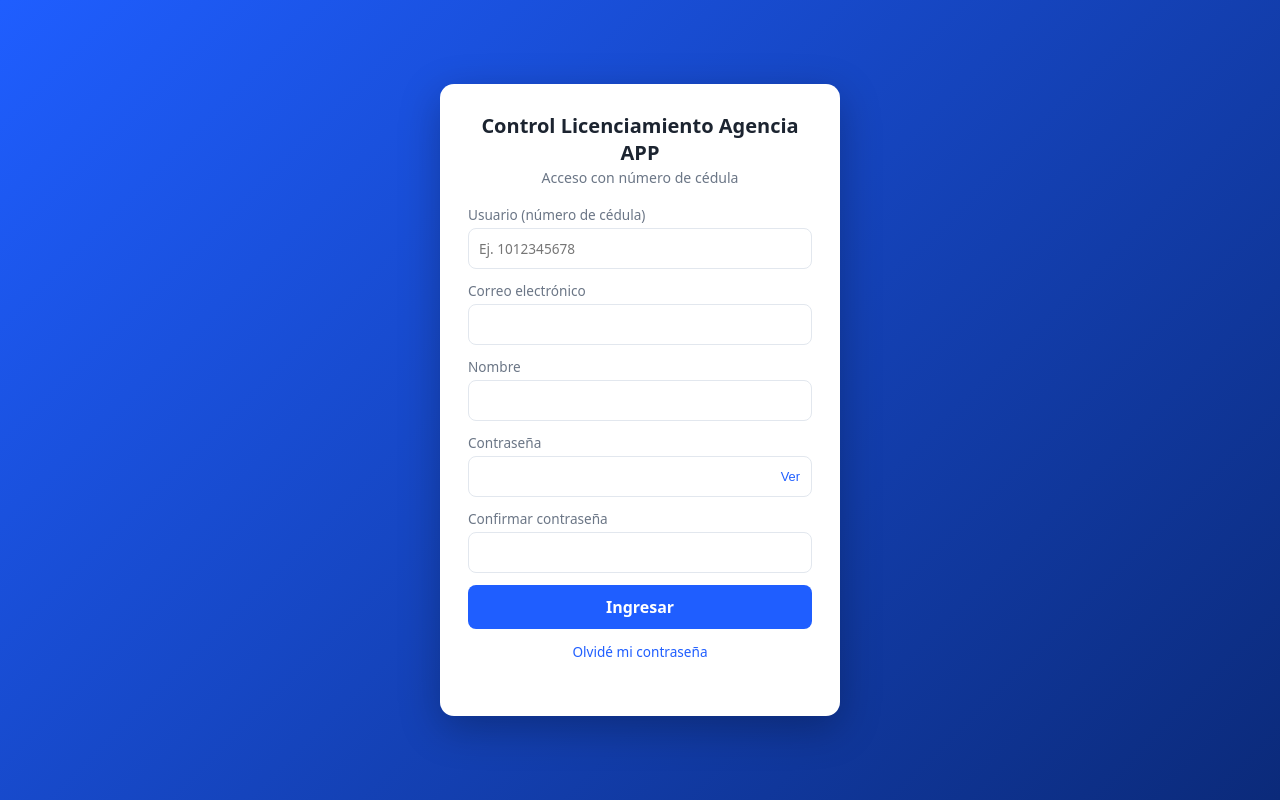
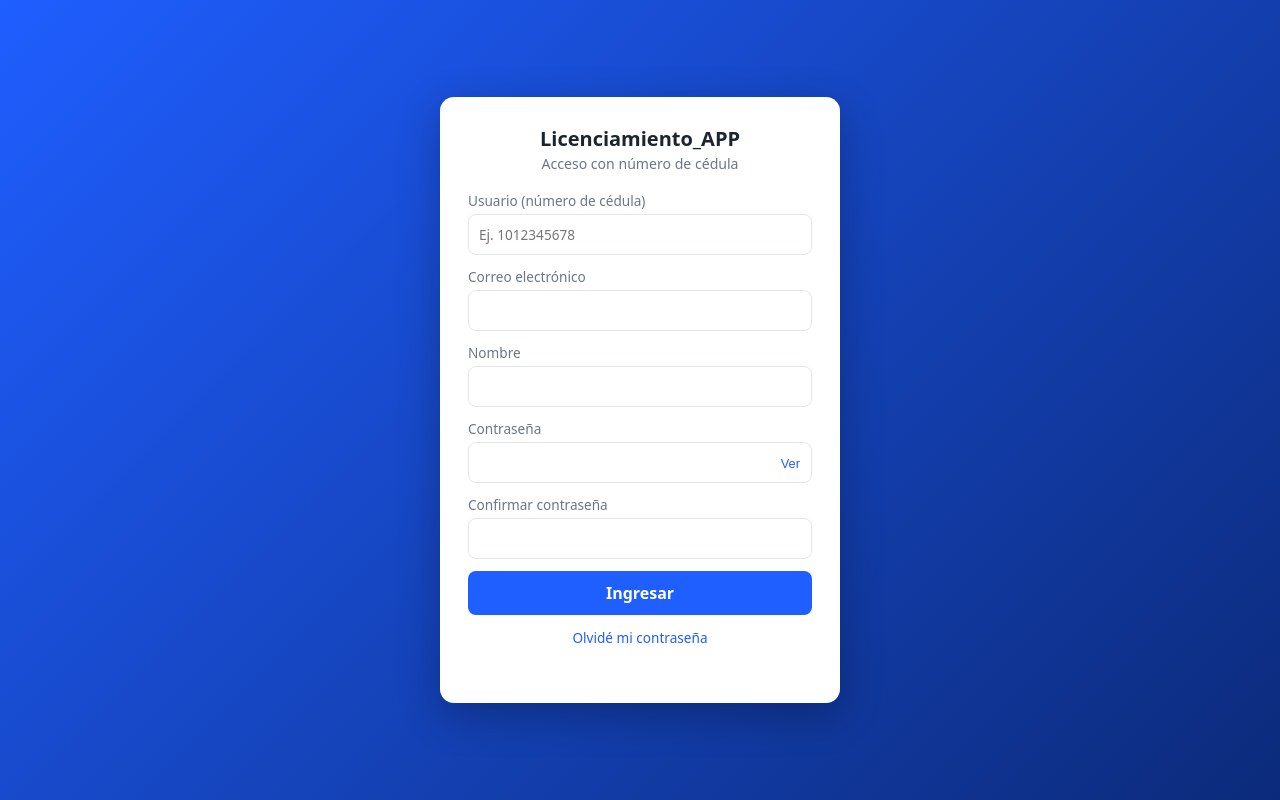
Before and after one commit to ricaji/control-licenciamiento-agencia-app, a plain HTML site: page login.html in a window 1280 px wide. Drawn offline with Linux system fonts and the light colour scheme; no server answers.

Commit message:
Update title and header in login.html

```diff
--- a/login.html
+++ b/login.html
@@ -3,7 +3,7 @@
 <head>
 <meta charset="UTF-8">
 <meta name="viewport" content="width=device-width, initial-scale=1">
-<title>Ingreso | Control Licenciamiento Agencia APP</title>
+<title>Ingreso | Licenciamiento_APP</title>
 <style>
 :root{--pri:#1f5eff;--ink:#1c2430;--mut:#6b7686;--line:#e2e7ee;--ok:#12805c;--bad:#c62828}
 *{box-sizing:border-box}
@@ -28,7 +28,7 @@ li::before{content:"○ "}li.ok{color:var(--ok)}li.ok::before{content:"● "}
 </head>
 <body>
 <div class="card">
-  <h1>Control Licenciamiento Agencia APP</h1>
+  <h1>Licenciamiento_APP</h1>
   <p class="sub">Acceso con número de cédula</p>
   <div class="note" id="note" hidden>Aún no hay administrador. Crea el <b>Administrador inicial</b>; después él creará los demás usuarios.</div>
   <form id="f" autocomplete="off" novalidate>
```
